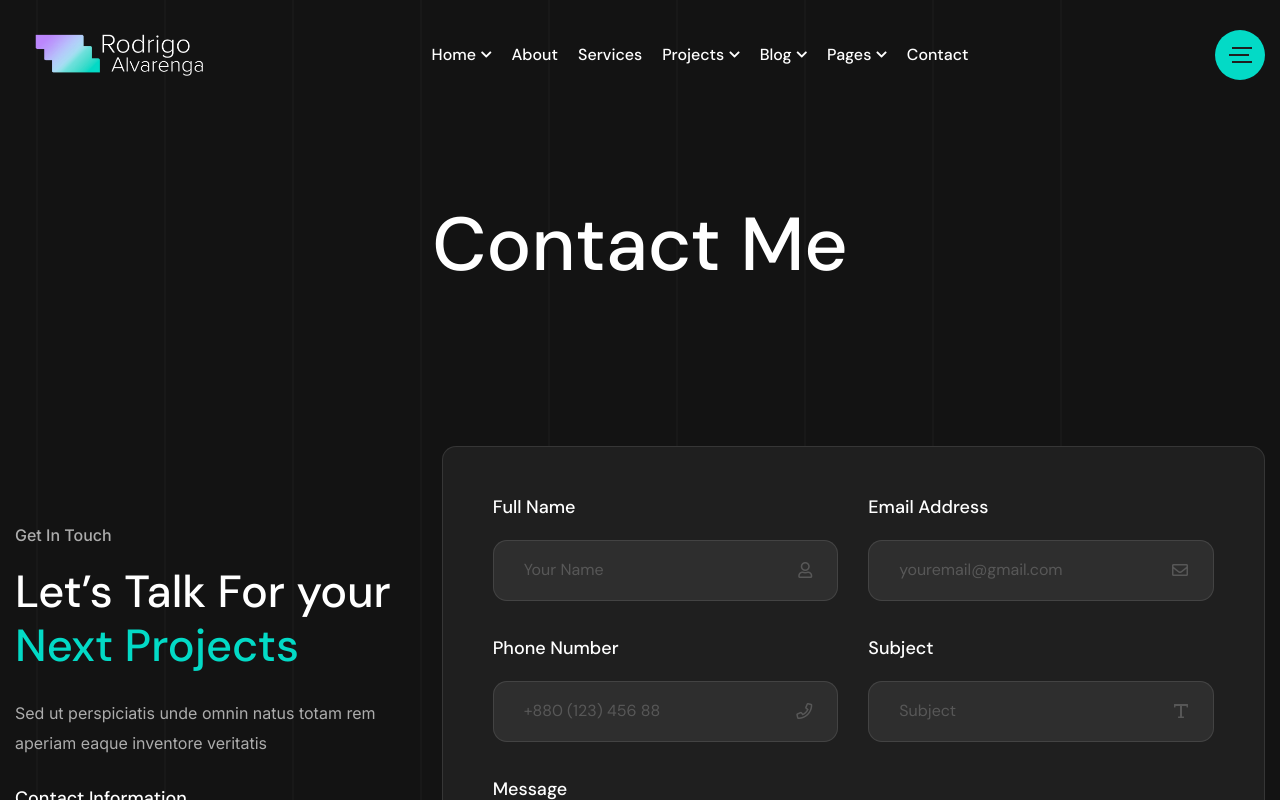
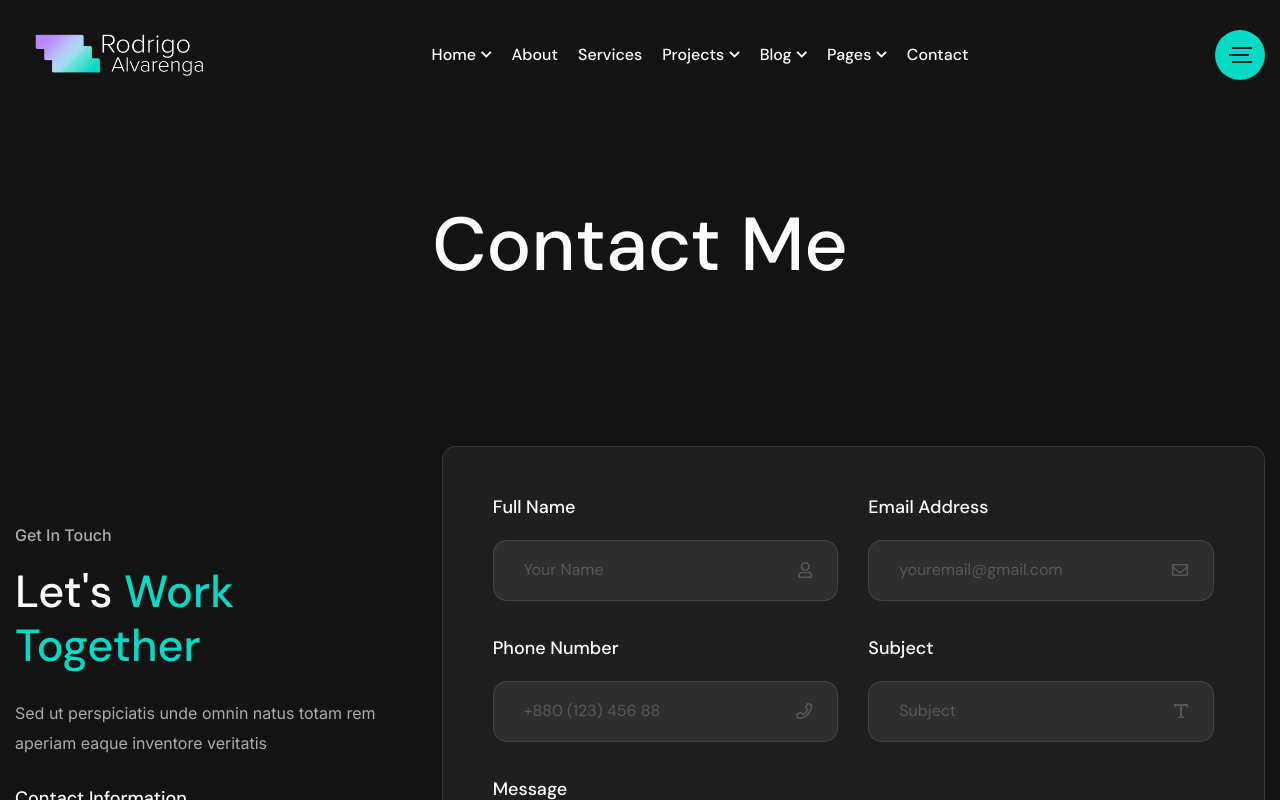
Before and after one commit to tupic98/rodrisw.dev, a Next.js app: page /contact in a window 1280 px wide. Shown: the top 800 px of the page. Built offline with nearby package versions, Linux system fonts and the light colour scheme.

Commit message:
Modify contact page

```diff
--- a/app/contact/page.js
+++ b/app/contact/page.js
@@ -18,7 +18,7 @@ const page = () => {
                 <div className="section-title mb-30">
                   <span className="sub-title mb-15">Get In Touch</span>
                   <h2>
-                    Let’s Talk For your <span>Next Projects</span>
+                    Let's <span>Work Together</span>
                   </h2>
                   <p>
                     Sed ut perspiciatis unde omnin natus totam rem aperiam eaque
@@ -192,18 +192,6 @@ const page = () => {
           </div>
         </div>
       </div>
-      <div className="bg-lines">
-          <span />
-          <span />
-          <span />
-          <span />
-          <span />
-          <span />
-          <span />
-          <span />
-          <span />
-          <span />
-        </div>
     </Layout>
   );
 };
```
